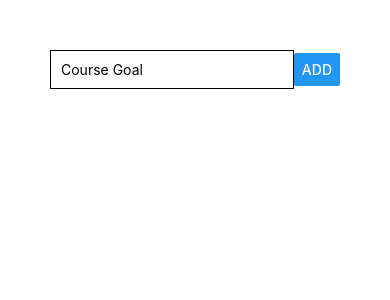
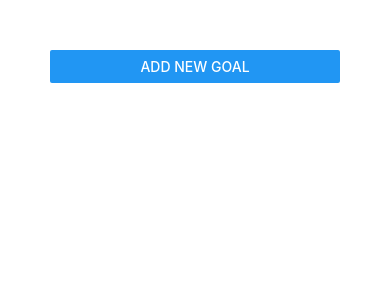
Before and after one commit to Domitalk/react-native-second, a React Native app: screen / in a window 390 px wide. Shown: the top 300 px of the page. Built offline with nearby package versions, Linux system fonts and the light colour scheme.

Commit message:
modal and show boolean

```diff
--- a/App.js
+++ b/App.js
@@ -6,6 +6,7 @@ import GoalItem from './components/GoalItem'
 export default function App() {
   // const [enteredGoal, setEnteredGoal] = useState('')
   const [courseGoals, setCourseGoals] = useState([])
+  const [isAddMode, setIsAddMode] = useState(false);
 
   // const goalInputHandler = (enteredText) => {
   //   setEnteredGoal(enteredText);
@@ -37,9 +38,17 @@ export default function App() {
           onPress={addGoalHandler}
         />
       </View> */}
+
+      <Button
+        title="Add New Goal"
+        onPress={() => setIsAddMode(true)}
+      />
+
       <GoalInput
         addGoalHandler={addGoalHandler}
+        visible={isAddMode}
       />
+
       <FlatList
         keyExtractor={(item, index) => item.id}
         data={courseGoals}
--- a/components/GoalInput.js
+++ b/components/GoalInput.js
@@ -1,5 +1,5 @@
 import React, { useState } from 'react'
-import { StyleSheet, Text, View, Button, TextInput, ScrollView, FlatList } from 'react-native';
+import { StyleSheet, Text, Modal, View, Button, TextInput, ScrollView, FlatList } from 'react-native';
 
 const GoalInput = props => {
     const [enteredGoal, setEnteredGoal] = useState('')
@@ -9,6 +9,7 @@ const GoalInput = props => {
     }
 
     return (
+        <Modal visible={props.visible} animationType="slide">
             <View style={styles.inputContainer} >
                 <TextInput
                     placeholder="Course Goal"
@@ -21,6 +22,7 @@ const GoalInput = props => {
                     onPress={() => {props.addGoalHandler(enteredGoal); setEnteredGoal('')}}
                 />
             </View>
+        </Modal>
     )
 }
 
```
Lines whose indentation alone changed are shown as unchanged.
